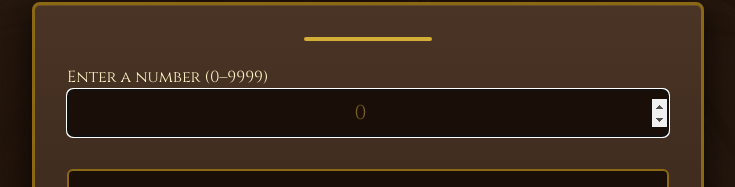
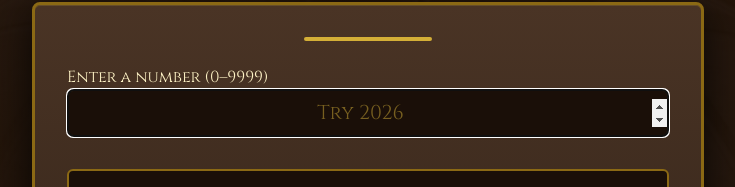
Before and after one commit to kamilwolanski/Numerus-Cisterciensis, a React (Vite) app: page / in a window 1280 px wide. Shown: the part 182-369 px from the top of the page, without its empty margins (272-1007 px from the left). Built offline with nearby package versions, Linux system fonts and the light colour scheme; a web font is replaced by a local one.

Commit message:
updated input placeholder

```diff
--- a/src/App.tsx
+++ b/src/App.tsx
@@ -141,7 +141,7 @@ function App() {
                 autoFocus
                 value={value}
                 onChange={handleInputChange}
-                placeholder="0"
+                placeholder="Try 2026"
                 min="0"
                 max="9999"
                 className="text-center text-xl rounded-md border-2 w-full py-2 bg-input-bg border-border text-primary"
```
